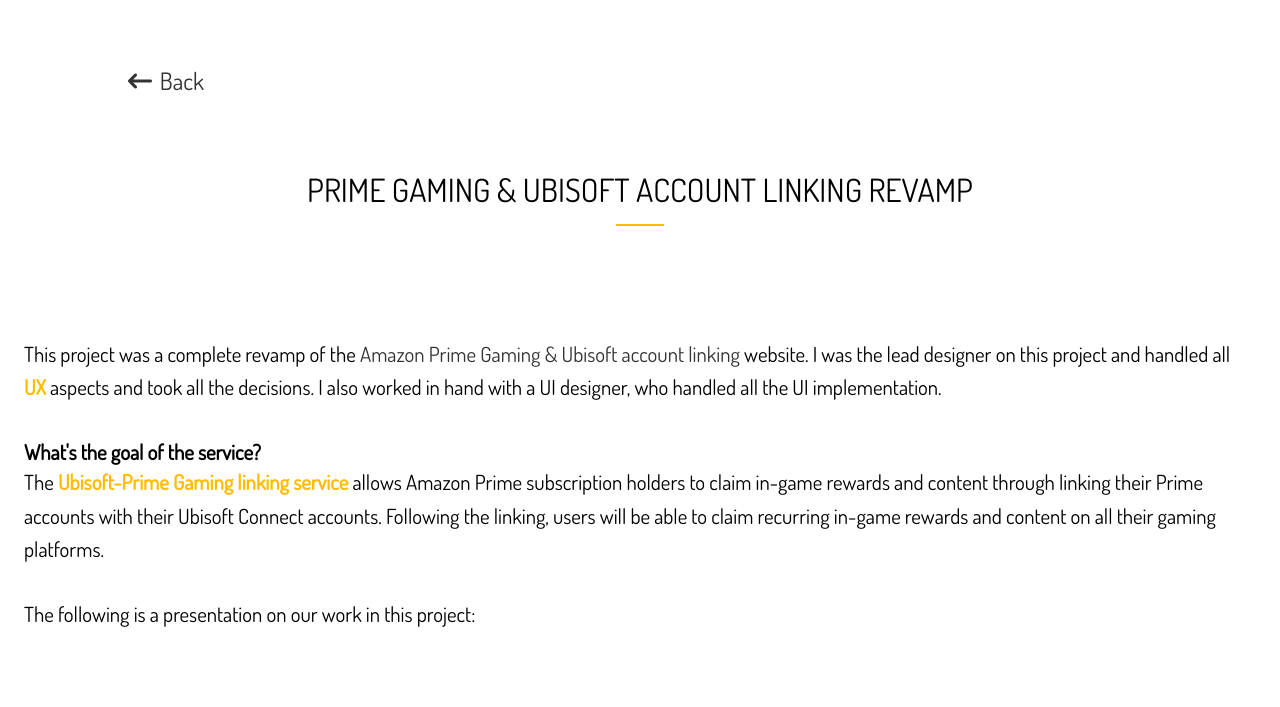
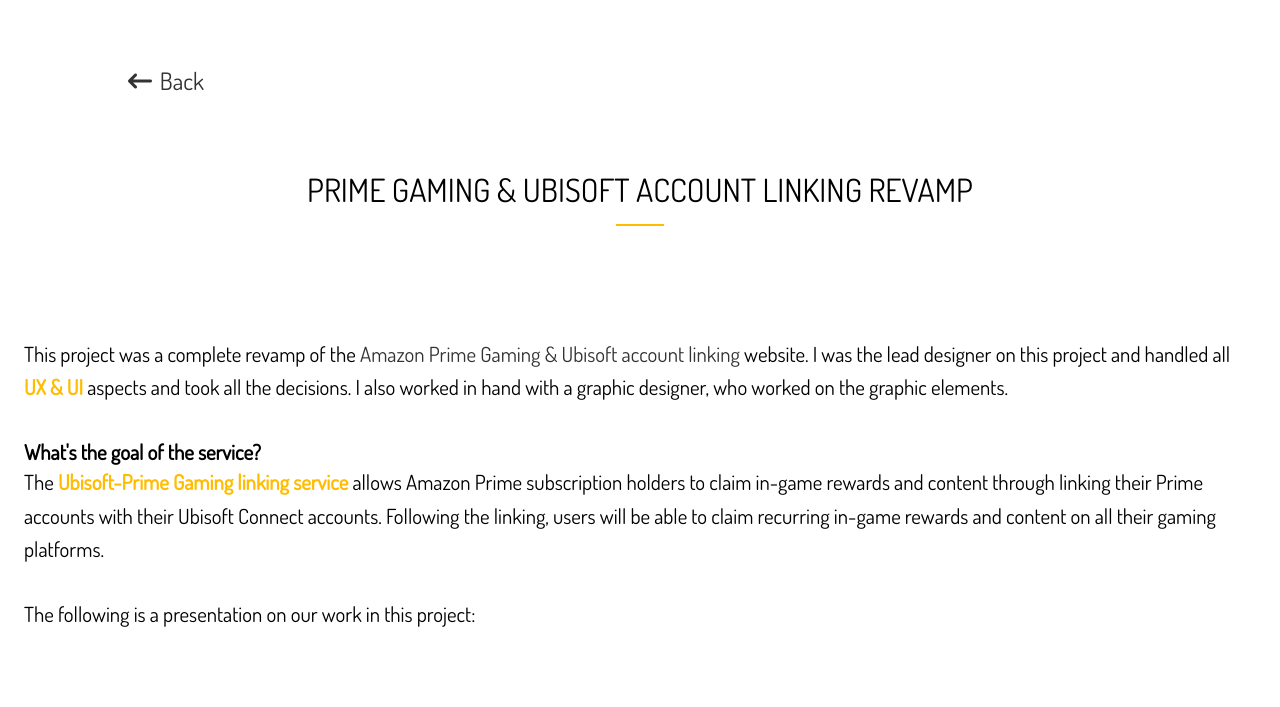
Before and after one commit to yaseen29/yaseen29.github.io, a website: page dist/work_files/Prime.html in a window 1280 px wide. Shown: the part 93-800 px from the top of the page. Drawn offline with Linux system fonts and the light colour scheme; grey boxes are pictures that could not be loaded.

Commit message:
testing7

```diff
--- a/dist/work_files/Prime.html
+++ b/dist/work_files/Prime.html
@@ -40,7 +40,7 @@
         <div class="container">
             <h2 class="section-title">Prime Gaming & Ubisoft account linking Revamp</h2>
             <div class="bottom-line"></div>
-      <p class="lead">This project was a complete revamp of the <a href="https://primegaming.ubisoft.com/en-us/" target="_blank"> Amazon Prime Gaming & Ubisoft account linking </a>website. I was the lead designer on this project and handled all <strong> UX </strong> aspects and took all the decisions. I also worked in hand with a UI designer, who handled all the UI implementation.</p>
+      <p class="lead">This project was a complete revamp of the <a href="https://primegaming.ubisoft.com/en-us/" target="_blank"> Amazon Prime Gaming & Ubisoft account linking </a>website. I was the lead designer on this project and handled all <strong> UX & UI</strong> aspects and took all the decisions. I also worked in hand with a graphic designer, who worked on the graphic elements.</p>
       <p class="lead bold">What's the goal of the service?</p>
       <p class="lead">The <strong> Ubisoft-Prime Gaming linking service </strong> allows Amazon Prime subscription holders to claim in-game rewards and content through linking their Prime accounts with their Ubisoft Connect accounts. Following the linking, users will be able to claim recurring in-game rewards and content on all their gaming platforms.</p>
       <p class="lead">The following is a presentation on our work in this project:</p>
```
